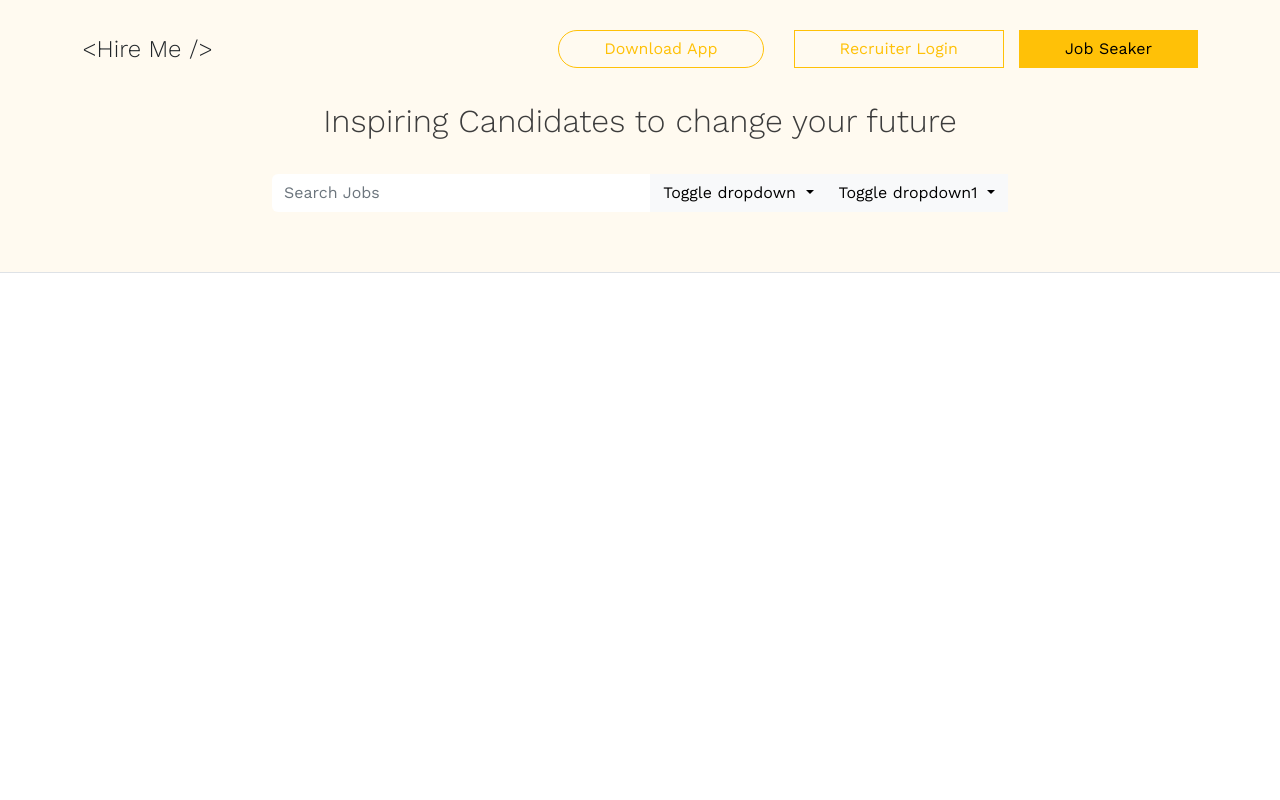
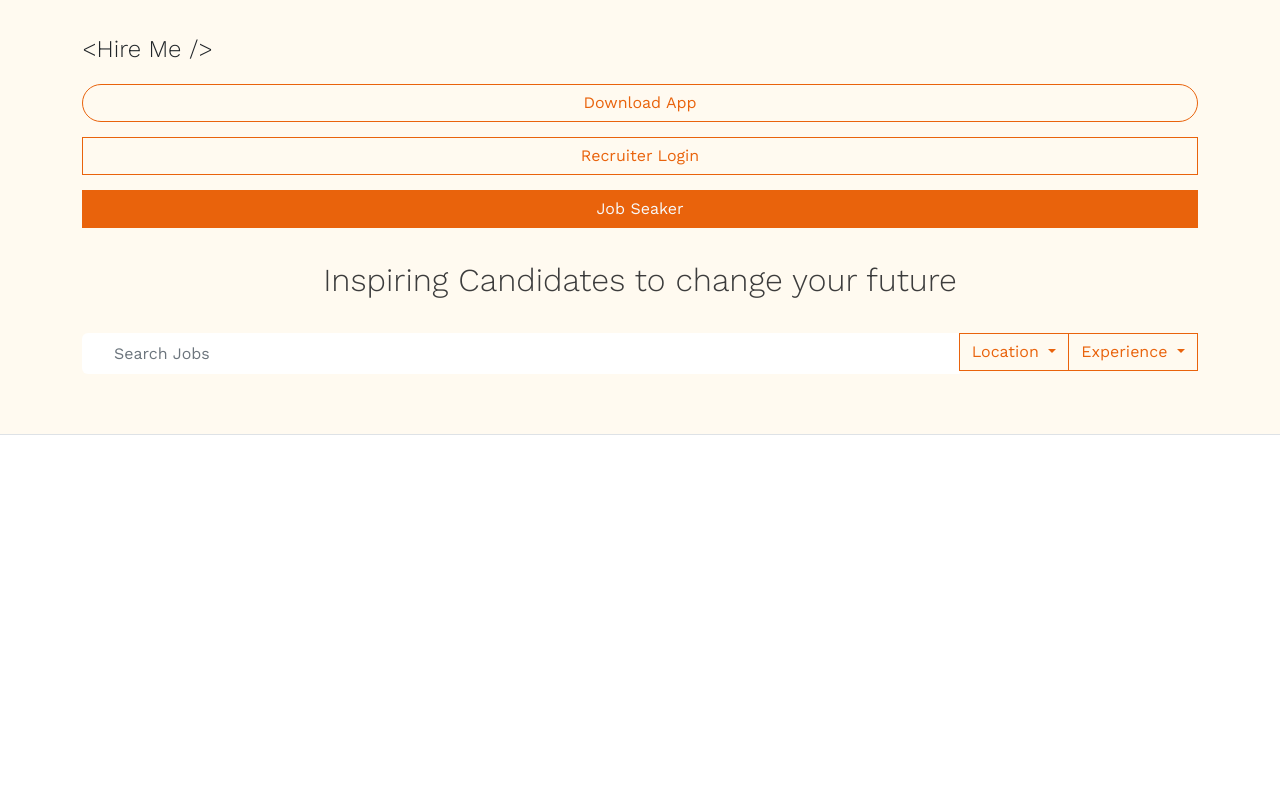
Before and after one commit to Devcorns/job-portal, an Angular app: page / in a window 1280 px wide. Shown: the top 800 px of the page. Built offline with nearby package versions, Linux system fonts and the light colour scheme.

Commit message:
update design patter

```diff
--- a/src/app/includes/front-header/front-header.component.html
+++ b/src/app/includes/front-header/front-header.component.html
@@ -1,33 +1,27 @@
 <div class="bg-theme-yellow py-3 border-bottom">
   <div class="container">
     <header class="mb-3 ">
-      <div class=" d-flex flex-wrap justify-content-center">
+      <div class=" d-flex flex-wrap justify-content-center flex-column gap-2 text-center">
         <a href="/" class="d-flex align-items-center mb-3 mb-lg-0 me-lg-auto text-dark text-decoration-none">
 
           <span class="fs-4">{{logo}}</span>
         </a>
-        <!-- <form class="col-12 col-lg-auto mb-3 mb-lg-0" role="search">
-          <input type="search" class="form-control" placeholder="Search..." aria-label="Search">
-        </form> -->
-        <div class="col-lg-auto">
-          <button routerLink="#" class="btn btn-outline-warning rounded-5   me-2 ms-2 ps-4 pe-4">Download App</button>
-          <button routerLink="#" class="btn btn-outline-warning   me-2 ms-2 ps-4 pe-4">Recruiter Login</button>
-          <!-- <button routerLink="#" class="btn btn-outline-success   me-2 ms-2 ps-4 pe-4">Recruiter</button> -->
-          <button routerLink="#" class="btn btn-warning  ps-4 pe-4">Job Seaker</button>
-        </div>
-
+        <button routerLink="#" class="btn btn-outline-warning rounded-5    ">Download App</button>
+        <button routerLink="#" class="btn btn-outline-warning  ">Recruiter Login</button>
+        <!-- <button routerLink="#" class="btn btn-outline-success   me-2 ms-2 ps-4 pe-4">Recruiter</button> -->
+        <button routerLink="#" class="btn btn-warning   text-light ">Job Seaker</button>
       </div>
     </header>
     <h1 class="text-center mb-3">Inspiring Candidates to change your future</h1>
     <form>
-      <div class="row">
-        <div class="col-lg-8 offset-lg-2">
+      <div class="">
+
 
           <div class="input-group mb-3 ">
             <input type="text" class="form-control border-0 " aria-label="Search Jobs" placeholder="Search Jobs">
             <div ngbDropdown class="d-inline-block">
-              <button type="button" class="btn btn-light bg-light rounded-0"  id="dropdownBasic1" ngbDropdownToggle>
-                Toggle dropdown
+              <button type="button" class="btn btn-outline-warning rounded-0 "  id="dropdownBasic1" ngbDropdownToggle>
+                Location
               </button>
               <div ngbDropdownMenu aria-labelledby="dropdownBasic1">
                 <button ngbDropdownItem>Action - 1</button>
@@ -36,8 +30,8 @@
               </div>
             </div>
             <div ngbDropdown class="d-inline-block">
-              <button type="button" class="btn btn-light bg-light rounded-0"  id="dropdownBasic1" ngbDropdownToggle>
-                Toggle dropdown1
+              <button type="button" class="btn btn-outline-warning rounded-0 "  id="dropdownBasic1" ngbDropdownToggle>
+                Experience
               </button>
               <div ngbDropdownMenu aria-labelledby="dropdownBasic1">
                 <button ngbDropdownItem>Action - 1</button>
@@ -47,7 +41,7 @@
             </div>
 
           </div>
-        </div>
+
       </div>
 
     </form>
--- a/src/style/bootstrap/_custom-variables.scss
+++ b/src/style/bootstrap/_custom-variables.scss
@@ -6,7 +6,7 @@
 // Color system
 
 // scss-docs-start gray-color-variables
-$white:    #fff !default;
+$white:    #fff;
 $gray-100: #f8f9fa !default;
 $gray-200: #e9ecef !default;
 $gray-300: #dee2e6 !default;
@@ -43,9 +43,11 @@ $pink:    #d63384 !default;
 $red:     #dc3545 !default;
 $orange:  #fd7e14 !default;
 $yellow:  #ffc107 !default;
+$customyello: #e9630c;
 $green:   #198754 !default;
 $teal:    #20c997 !default;
 $cyan:    #0dcaf0 !default;
+// $white:    #fff !default;
 // $wpink: #cd5f91;
 $charcoal: #3c3c3c;
 // $charcoalp1: #919191;
@@ -77,7 +79,8 @@ $colors: (
   // "greygold":$graygold,
   // "lightgrey":$lightgrey,
   // "greyone": $greyone,
-  "pale-yellow": $paleyello
+  "pale-yellow": $paleyello,
+
 );
 // scss-docs-end colors-map
 
@@ -316,7 +319,7 @@ $primary:       $blue !default;
 $secondary:     $gray-600 !default;
 $success:       $green !default;
 $info:          $cyan !default;
-$warning:       $yellow !default;
+$warning:       $customyello;
 $danger:        $red !default;
 $light:         $gray-100 !default;
 $dark:          $gray-900 !default;
@@ -762,7 +765,7 @@ $table-variants: (
 // scss-docs-start input-btn-variables
 $input-btn-padding-y:         0.55rem;
 $input-btn-padding-x:         2rem;
-$input-btn-font-family:       null !default;
+$input-btn-font-family:       null;
 $input-btn-font-size:         $font-size-base !default;
 $input-btn-line-height:       $line-height-base !default;
 
@@ -854,8 +857,8 @@ $form-label-color:                      null !default;
 // scss-docs-end form-label-variables
 
 // scss-docs-start form-input-variables
-$input-padding-y:                       $input-btn-padding-y !default;
-$input-padding-x:                       $input-btn-padding-x !default;
+$input-padding-y:                       $input-btn-padding-y;
+$input-padding-x:                       $input-btn-padding-x;
 $input-font-family:                     $input-btn-font-family !default;
 $input-font-size:                       $input-btn-font-size !default;
 $input-font-weight:                     $font-weight-base !default;
--- a/src/styles.scss
+++ b/src/styles.scss
@@ -2,3 +2,10 @@
 
 /* Importing Bootstrap SCSS file. */
 @import './style/style.scss';
+
+.btn-outline-warning {
+    &:hover
+    {
+        color:$white;
+    }
+}
```
